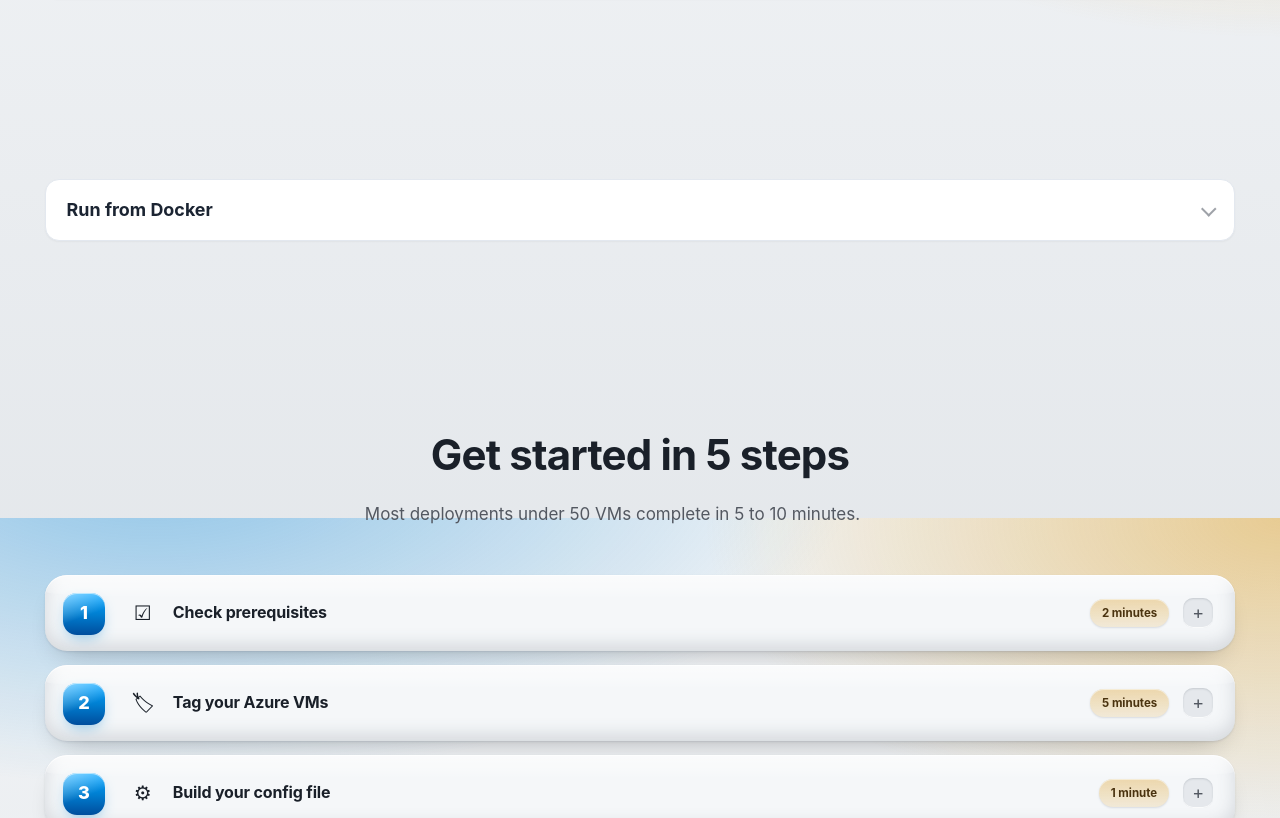
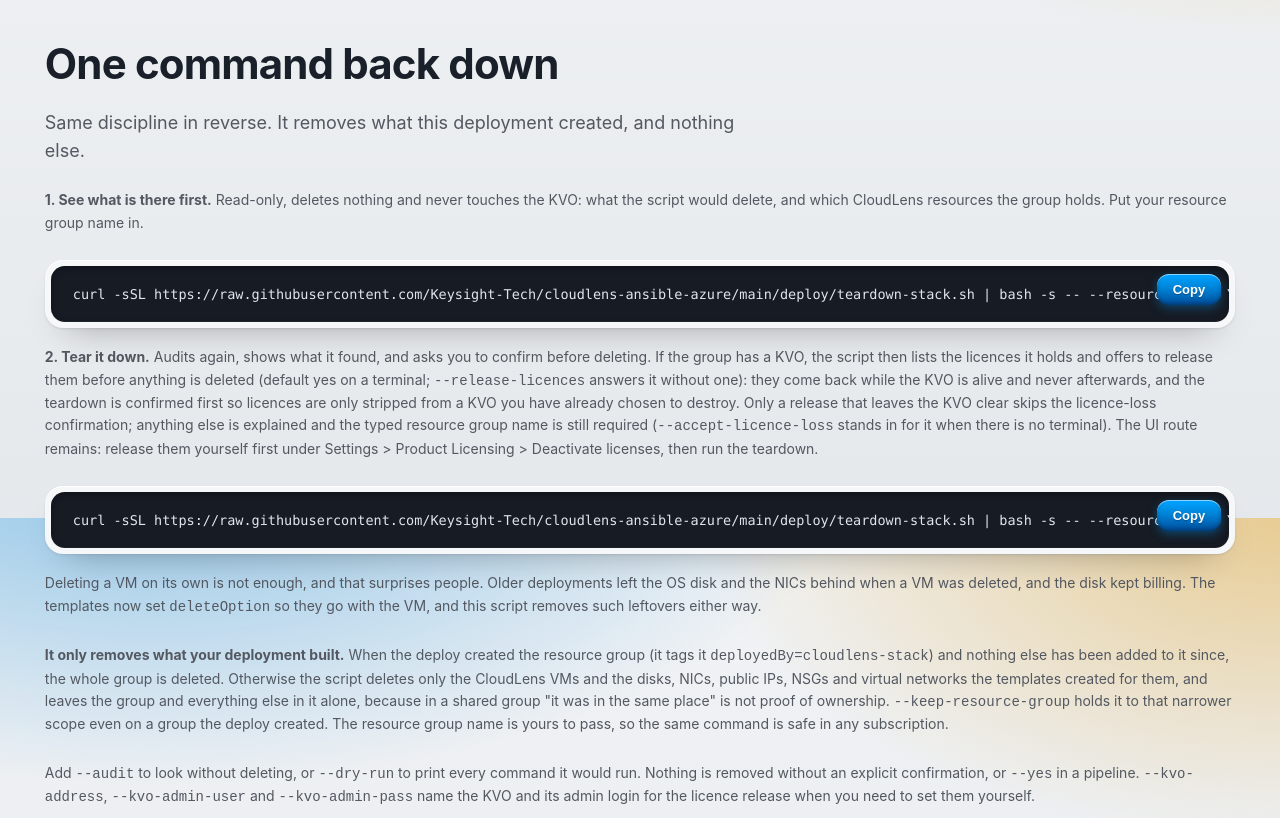
Before and after one commit to Keysight-Tech/cloudlens-ansible-azure, a plain HTML site: page docs/index.html in a window 1280 px wide. Shown: the part 1882-2700 px from the top of the page. Drawn offline with Linux system fonts and the light colour scheme.

Commit message:
docs: teardown and admin CIDR on the site and README
The site gains "One command back down" with the audit and teardown commands,
each with its own copy button, and the README carries the teardown directly
under the deploy command, the --admin-cidr row, and a note that the portal
forms now require an admin source CIDR. The test-fixture copy button never
worked: it used data-target while the handler reads data-copy.

```diff
--- a/docs/index.html
+++ b/docs/index.html
@@ -228,6 +228,8 @@
 
         <p class="full-stack-note">Prompts for resource group and region, accepts Marketplace terms, deploys vController, waits for initialization, optionally adds vPB, and chains to sensor deployment. Run from Azure Cloud Shell or any machine with Azure CLI.</p>
 
+        <p class="full-stack-note">It also asks "Which network may reach the CloudLens appliances?" and offers your own public address as a /32. The answer becomes the admin source CIDR on SSH 22, vPB SSH 9022 and HTTPS 443 for every appliance. Pass <code>--admin-cidr CIDR</code> or set <code>CLOUDLENS_ADMIN_CIDR</code> to answer it without a prompt. Mirrored traffic (VXLAN 4789, 10800-10801) is allowed from the virtual network separately, never from the admin range.</p>
+
         <div class="full-stack-paths">
           <div class="path-card">
             <h4><span class="path-icon" aria-hidden="true">&#128640;</span> Bash (recommended)</h4>
@@ -246,6 +248,32 @@
             <a class="btn btn-primary" href="https://github.com/Keysight-Tech/cloudlens-ansible-azure/blob/main/docs/CloudLens_Stack_Deployment_Runbook.pdf" target="_blank" rel="noopener">Download Runbook</a>
           </div>
         </div>
+      </div>
+    </section>
+
+    <!-- 1.12 FULL STACK ONE-COMMAND TEARDOWN -->
+    <section id="teardown" class="full-stack-section">
+      <div class="container">
+        <h2>One command back down</h2>
+        <p class="lede">Same discipline in reverse. It removes what this deployment created, and nothing else.</p>
+
+        <p class="full-stack-note"><strong>1. See what is there first.</strong> Read-only, deletes nothing and never touches the KVO: what the script would delete, and which CloudLens resources the group holds. Put your resource group name in.</p>
+        <div class="full-stack-cmd-wrap">
+          <pre id="teardown-audit-cmd"><code>curl -sSL https://raw.githubusercontent.com/Keysight-Tech/cloudlens-ansible-azure/main/deploy/teardown-stack.sh | bash -s -- --resource-group YOUR-RG --audit</code></pre>
+          <button class="copy-btn" data-copy="teardown-audit-cmd" type="button" aria-label="Copy the audit command">Copy</button>
+        </div>
+
+        <p class="full-stack-note"><strong>2. Tear it down.</strong> Audits again, shows what it found, and asks you to confirm before deleting. If the group has a KVO, the script then lists the licences it holds and offers to release them before anything is deleted (default yes on a terminal; <code>--release-licences</code> answers it without one): they come back while the KVO is alive and never afterwards, and the teardown is confirmed first so licences are only stripped from a KVO you have already chosen to destroy. Only a release that leaves the KVO clear skips the licence-loss confirmation; anything else is explained and the typed resource group name is still required (<code>--accept-licence-loss</code> stands in for it when there is no terminal). The UI route remains: release them yourself first under Settings &gt; Product Licensing &gt; Deactivate licenses, then run the teardown.</p>
+        <div class="full-stack-cmd-wrap">
+          <pre id="teardown-cmd"><code>curl -sSL https://raw.githubusercontent.com/Keysight-Tech/cloudlens-ansible-azure/main/deploy/teardown-stack.sh | bash -s -- --resource-group YOUR-RG</code></pre>
+          <button class="copy-btn" data-copy="teardown-cmd" type="button" aria-label="Copy the teardown command">Copy</button>
+        </div>
+
+        <p class="full-stack-note">Deleting a VM on its own is not enough, and that surprises people. Older deployments left the OS disk and the NICs behind when a VM was deleted, and the disk kept billing. The templates now set <code>deleteOption</code> so they go with the VM, and this script removes such leftovers either way.</p>
+
+        <p class="full-stack-note"><strong>It only removes what your deployment built.</strong> When the deploy created the resource group (it tags it <code>deployedBy=cloudlens-stack</code>) and nothing else has been added to it since, the whole group is deleted. Otherwise the script deletes only the CloudLens VMs and the disks, NICs, public IPs, NSGs and virtual networks the templates created for them, and leaves the group and everything else in it alone, because in a shared group "it was in the same place" is not proof of ownership. <code>--keep-resource-group</code> holds it to that narrower scope even on a group the deploy created. The resource group name is yours to pass, so the same command is safe in any subscription.</p>
+
+        <p class="full-stack-note">Add <code>--audit</code> to look without deleting, or <code>--dry-run</code> to print every command it would run. Nothing is removed without an explicit confirmation, or <code>--yes</code> in a pipeline. <code>--kvo-address</code>, <code>--kvo-admin-user</code> and <code>--kvo-admin-pass</code> name the KVO and its admin login for the licence release when you need to set them yourself.</p>
       </div>
     </section>
 
@@ -269,7 +297,7 @@
 
 # 3. Cleanup when done
 az group delete -n cloudlens-test-vms-rg --yes --no-wait</code></pre>
-          <button type="button" class="copy-btn" data-target="test-fixture-cmd" aria-label="Copy command">Copy</button>
+          <button type="button" class="copy-btn" data-copy="test-fixture-cmd" aria-label="Copy command">Copy</button>
         </div>
 
         <p class="full-stack-note">Phase 10 will print <code>Workload VMs tagged monitoring=enabled: 3</code>; Phase 11 installs sensors on all three and they register with vController. Phases 12&ndash;15 then licence KVO, adopt the vController and the vPB into it, and wire the vPB traffic path and monitoring policy. Total round trip: 25-30 minutes. Override the tag pair with <code>TESTVMS_TAG_KEY</code> / <code>TESTVMS_TAG_VALUE</code> env vars if you want to mirror a customer's existing convention.</p>
```
Also changed, not shown: 1 other file.
